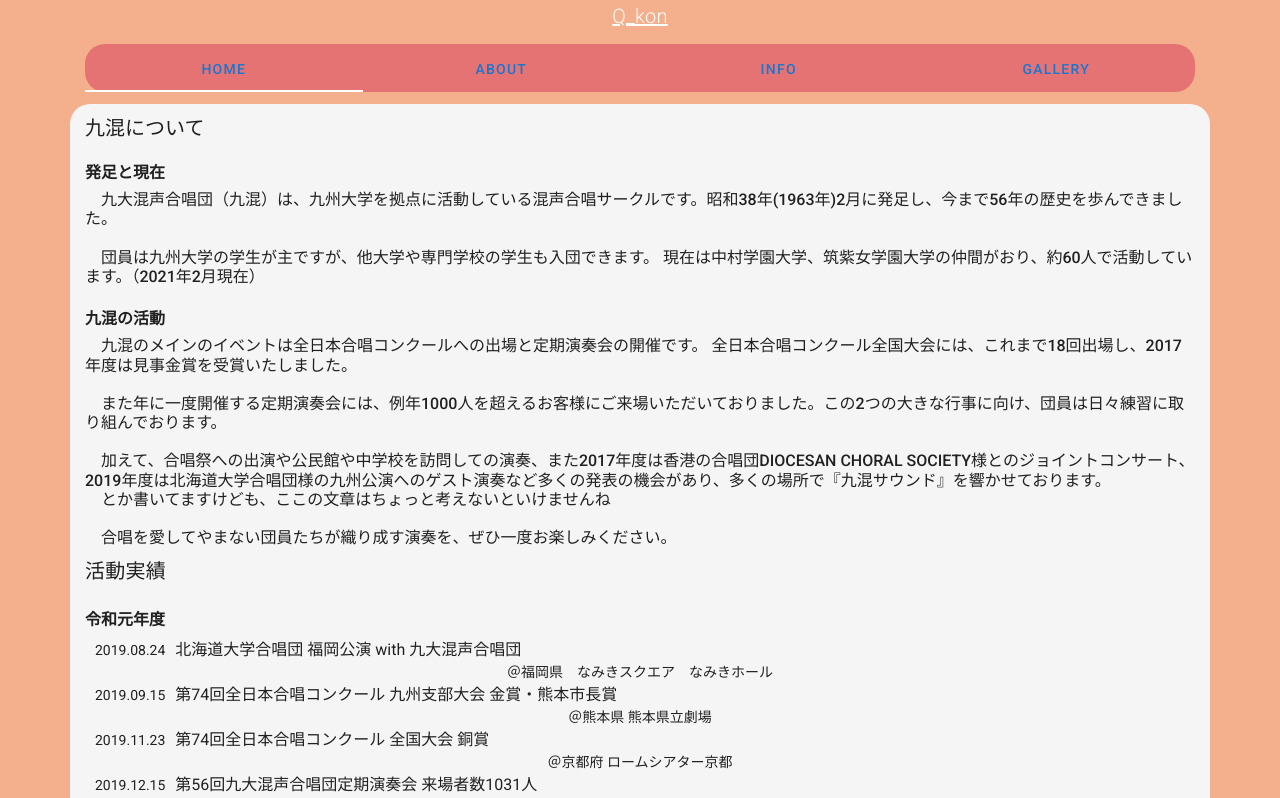
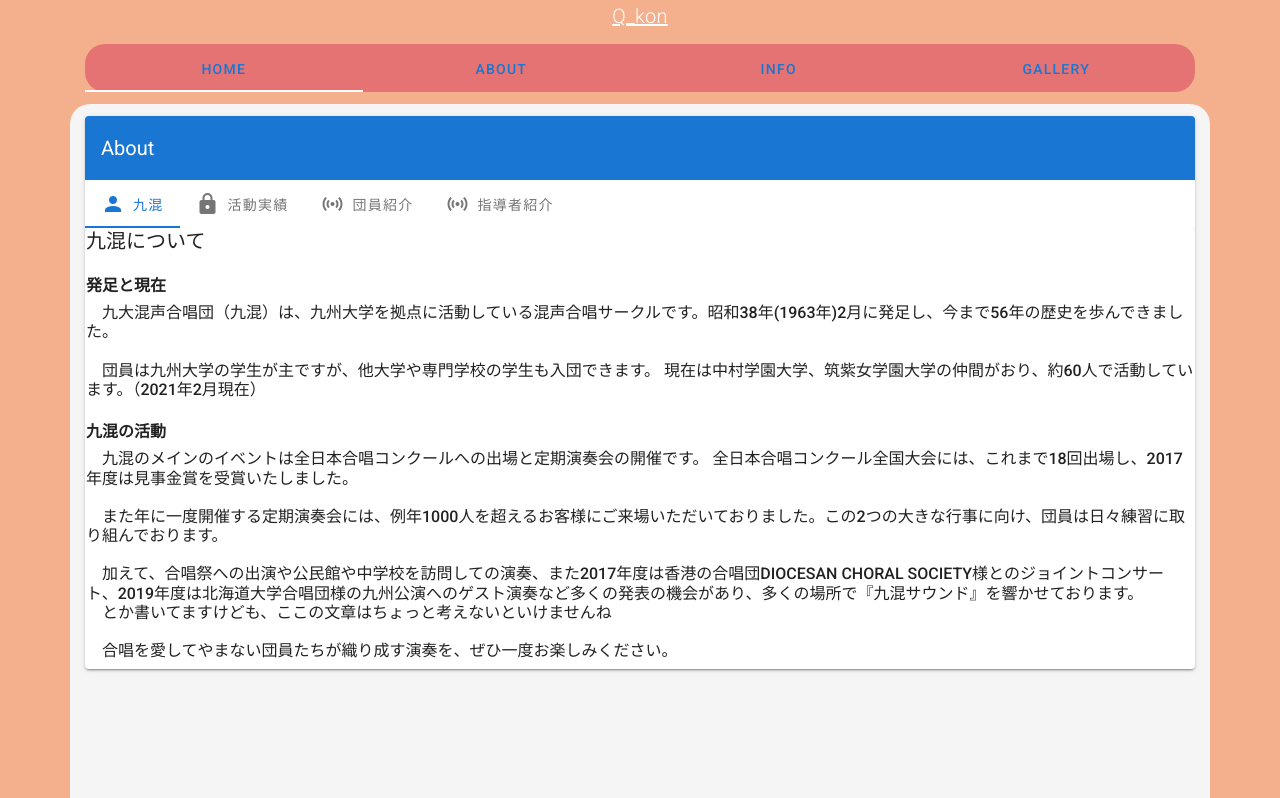
Before and after one commit to MutsukiOri/q_kon, a Nuxt app: page /about in a window 1280 px wide. Shown: the top 798 px of the page. Built offline with nearby package versions, Linux system fonts and the light colour scheme.

Commit message:
デザイン改変前

```diff
--- a/components/About/advisor.vue
+++ b/components/About/advisor.vue
@@ -1,5 +1,9 @@
 <template>
-    <div>
+    <v-sheet
+    color="white"
+    elevation="5"
+    outlined
+    rounded>
         <h5>音楽顧問の紹介</h5>
         <article class="art">
             <img src="./img/kosei.jpg">
@@ -8,7 +12,7 @@
                 <p>企画局長/ポンコツ</p>
             </div>
         </article>
-    </div>
+    </v-sheet>
 </template>
 
 <style scoped>
--- a/components/About/group.vue
+++ b/components/About/group.vue
@@ -1,5 +1,9 @@
 <template>
-    <div>
+    <v-sheet
+    color="white"
+    elevation="5"
+    outlined
+    shaped>
         <h5>九混について</h5>
         <article class="art">
             <h6 class="summary">発足と現在</h6>
@@ -9,7 +13,7 @@
             <h6 class="summary">九混の活動</h6>
             <h6>{{ activity }}</h6>
         </article>
-    </div>
+    </v-sheet>
 </template>
 
 <script>
@@ -41,4 +45,7 @@ article {
     white-space: pre-line;
     /* background-color: silver; */
 }
+.sheet {
+  padding: 5%;
+}
 </style>
--- a/components/About/record.vue
+++ b/components/About/record.vue
@@ -1,6 +1,9 @@
 <template>
-    <div>
-
+    <v-sheet
+    color="white"
+    elevation="5"
+    outlined
+    rounded>
         <h5 class="title">活動実績</h5>
         <div class="art" v-for="(year, index) in years" :key="index">
             <h6 class="summary">{{ year.name }}</h6>
@@ -12,7 +15,7 @@
                 </div>
             </article>
         </div>
-    </div>
+    </v-sheet>
 </template>
 
 <script>
--- a/pages/about.vue
+++ b/pages/about.vue
@@ -1,11 +1,67 @@
 <template>
-    <v-container>
-        <Group id="group"/>
+  <v-container>
+    <v-card>
+      <v-toolbar
+        flat
+        color="primary"
+        dark
+      >
+        <v-toolbar-title>About</v-toolbar-title>
+      </v-toolbar>
+      <v-tabs horizontal>
+        <v-tab>
+          <v-icon left>
+            mdi-account
+          </v-icon>
+          九混
+        </v-tab>
+        <v-tab>
+          <v-icon left>
+            mdi-lock
+          </v-icon>
+          活動実績
+        </v-tab>
+        <v-tab>
+          <v-icon left>
+            mdi-access-point
+          </v-icon>
+          団員紹介
+        </v-tab>
+        <v-tab>
+          <v-icon left>
+            mdi-access-point
+          </v-icon>
+          指導者紹介
+        </v-tab>
+
+        <v-tab-item>
+          <v-card flat>
+            <Group />
+          </v-card>
+        </v-tab-item>
+        <v-tab-item>
+          <v-card flat>
+            <Record />
+          </v-card>
+        </v-tab-item>
+        <v-tab-item>
+          <v-card flat>
+            <Member />
+          </v-card>
+        </v-tab-item>
+        <v-tab-item>
+          <v-card flat>
+            <Advisor />
+          </v-card>
+        </v-tab-item>
+      </v-tabs>
+    </v-card>
+  </v-container>
+</template>
+        <!-- <Group id="group"/>
         <Record id="record"/>
         <Member id="member"/>
-        <Advisor id="advisor"/>
-    </v-container>
-</template>
+        <Advisor id="advisor"/> -->
 
 <script>
     import Group from "@/components/About/group.vue";
@@ -23,7 +79,7 @@
     return {
       menuItems: [
       {
-        name: '九混??',
+        name: '九混について',
         url: '#group'
       },
       {
@@ -57,6 +113,7 @@
     border-radius: 20px;
     /* padding-top: 15px; */
 }
+
 ol {
   /* margin-top: -100px; */
   margin-left: 0%;
```
